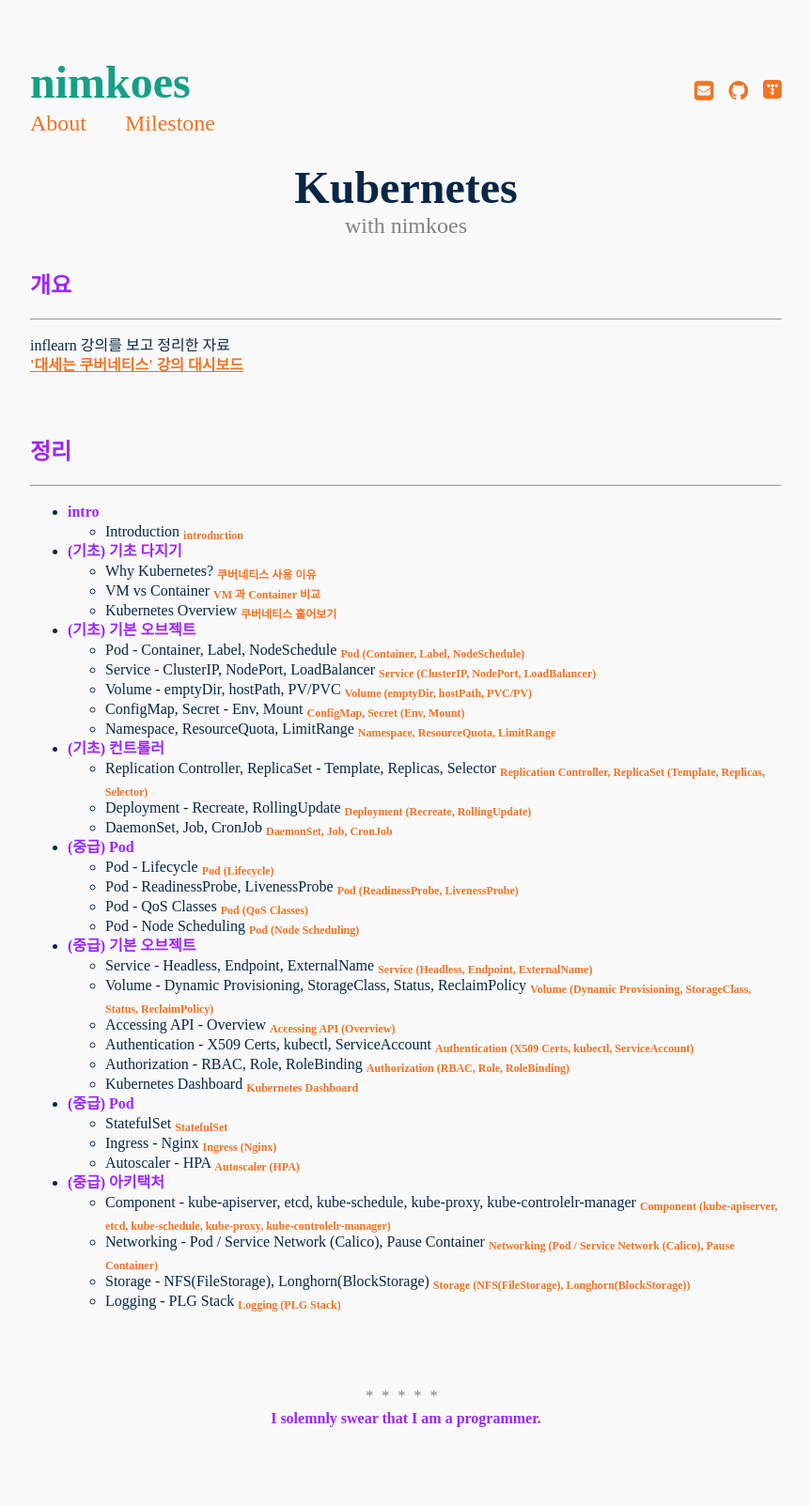
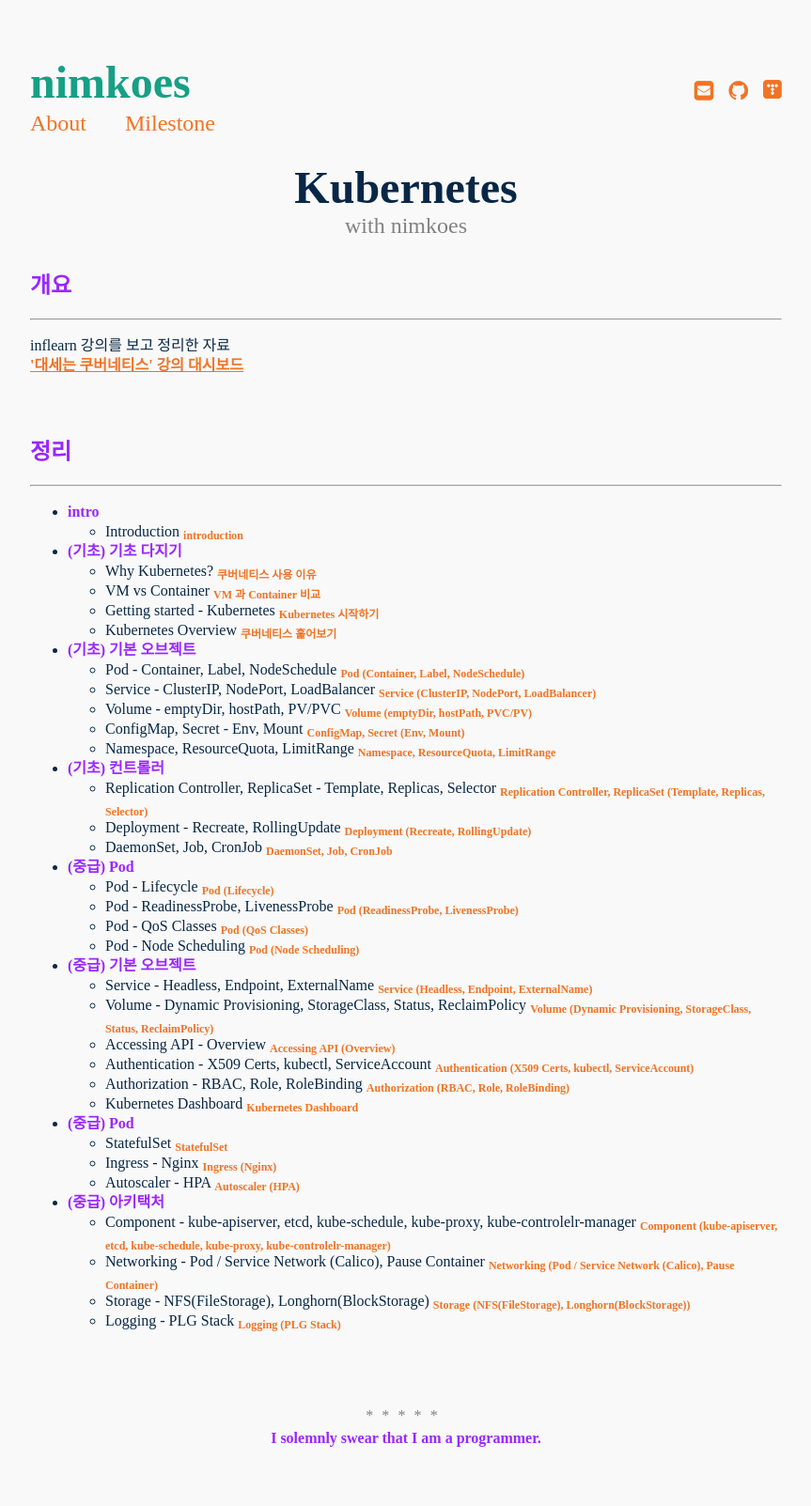
Before and after one commit to nimkoes/portfolio, a Jekyll site: the page built from _posts/2021-11-22-Kubernetes.md, in a window 1280 px wide. Shown: the whole page at 94% size, without its empty margins (208-1071 px from the left). Built offline with Jekyll 4.4.1, drawn with Linux system fonts in a browser that asks for light colours; before the commit the page ends 1582 px from its top, so only the background shows below that.

Commit message:
add new study link
Getting started - Kubernetes
Kubernetes - Overview

```diff
--- a/_posts/2021-11-22-Kubernetes.md
+++ b/_posts/2021-11-22-Kubernetes.md
@@ -24,7 +24,8 @@ inflearn 강의를 보고 정리한 자료
 - **(기초) 기초 다지기**
   - Why Kubernetes?                      [<sub>쿠버네티스 사용 이유</sub>](https://inky-bug-9a2.notion.site/Why-Kubernetes-4bdeef9821e54b18b59beb8f69cae525){:target="_blank"}
   - VM vs Container                      [<sub>VM 과 Container 비교</sub>](https://inky-bug-9a2.notion.site/VM-vs-Container-cf0a270b8e1d499687b463f598cf057f){:target="_blank"}
-  - Kubernetes Overview                  [<sub>쿠버네티스 훑어보기</sub> ](){:target="_blank"}
+  - Getting started - Kubernetes         [<sub>Kubernetes 시작하기</sub>](https://inky-bug-9a2.notion.site/Getting-started-Kubernetes-43a28a5ac53c4f3daf34febd43960e3e){:target="_blank"}
+  - Kubernetes Overview                  [<sub>쿠버네티스 훑어보기</sub> ](https://inky-bug-9a2.notion.site/Kubernetes-Overview-72f57cd08ba248ecafb152abd25674ac){:target="_blank"}
 - **(기초) 기본 오브젝트**
   - Pod - Container, Label, NodeSchedule        [<sub>Pod (Container, Label, NodeSchedule)</sub> ](){:target="_blank"}
   - Service - ClusterIP, NodePort, LoadBalancer [<sub>Service (ClusterIP, NodePort, LoadBalancer)</sub>](){:target="_blank"}
```
